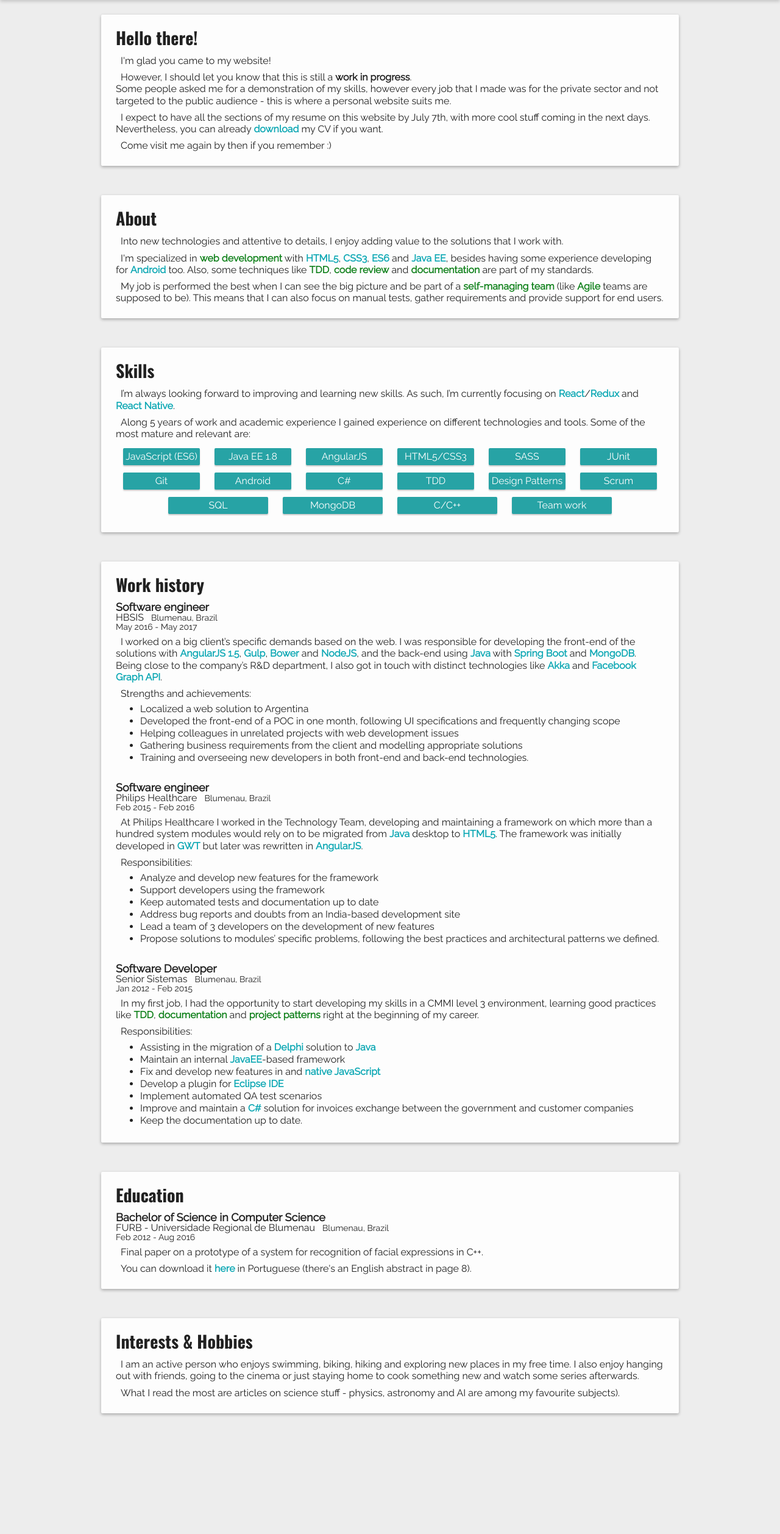
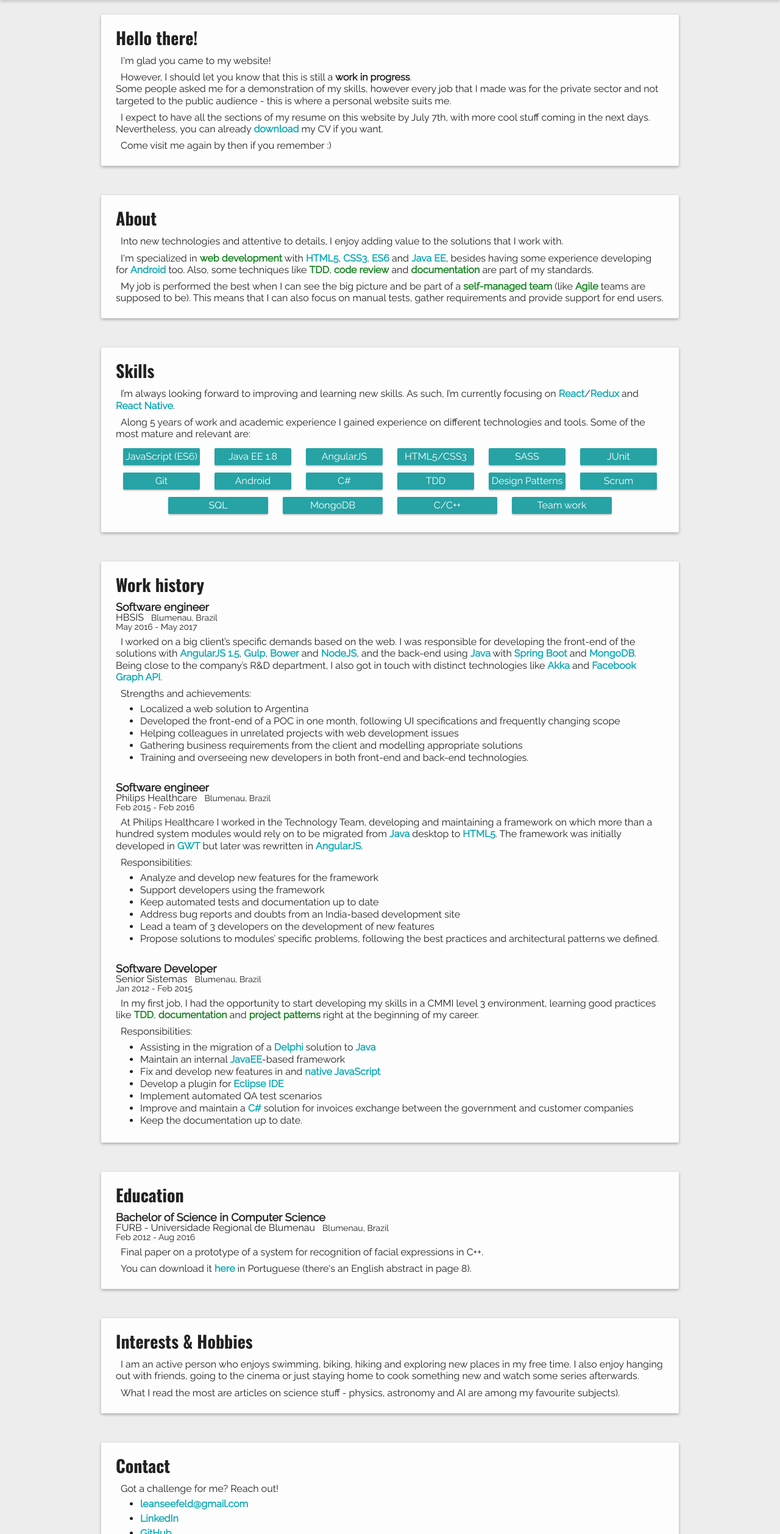
Before and after one commit to leanseefeld/leander.one, a website: page src/index.html in a window 1280 px wide. Shown: the part 284-2800 px from the top of the page at 61% size. Before the commit the page ends 2626 px from the top, so only its background shows below. Drawn offline with nearby package versions, Linux system fonts and the light colour scheme.

Commit message:
contact section

```diff
--- a/src/index.html
+++ b/src/index.html
@@ -50,7 +50,7 @@
         <em class="tech">Android</em> too. Also, some techniques like <em class="meth">TDD</em>,
         <em class="meth">code review</em> and <em class="meth">documentation</em> are part of my standards.</p>
       <p>My job is performed the best when I can see the big picture and be part of a
-        <em class="meth">self-managing team</em> (like <em class="meth">Agile</em> teams are supposed to be). This means
+        <em class="meth">self-managed team</em> (like <em class="meth">Agile</em> teams are supposed to be). This means
         that I can also focus on manual tests, gather requirements and provide support for end users.</p>
     </article>
 
@@ -185,6 +185,17 @@
       <p>What I read the most are articles on science stuff - physics, astronomy and AI are among my favourite subjects).</p>
     </article>
 
+    <article class="contact">
+      <h1>Contact</h1>
+      <p>Got a challenge for me? Reach out!</p>
+      <ul class="links">
+        <li><a href="mailto:leanseefeld@gmail.com?subject=Contact%20from%20website" class="email">leanseefeld@gmail.com</a></li>
+        <li><a href="https://linkedin.com/in/leanseefeld" class="linkedin">LinkedIn</a></li>
+        <li><a href="https://github.com/leanseefeld" class="github">GitHub</a></li>
+        <li><a href="https://stackexchange.com/users/3031739/leander" class="stackoverflow">StackOverflow</a></li>
+      </ul>
+    </article>
+
   </section>
 </body>
 
--- a/src/style/master.css
+++ b/src/style/master.css
@@ -140,25 +140,21 @@ em.env, em.meth {
   color: rgb(18, 130, 29);
 }
 
-.work .title>*,
-.education .title>* {
+.work .title>*, .education .title>* {
   margin-right: 8px;
 }
 
-.work .position,
-.education .course {
+.work .position, .education .course {
   display: block;
   font-size: 18px;
   font-weight: bold;
 }
 
-.work .location,
-.education .location {
+.work .location, .education .location {
   font-size: 14px;
 }
 
-.work .title .time,
-.education .title .time {
+.work .title .time, .education .title .time {
   font-size: 14px;
 }
 
@@ -179,6 +175,15 @@ em.env, em.meth {
   list-style-type: disc;
 }
 
+.contact .links {
+  list-style: disc;
+  margin-left: 2em;
+}
+
+.contact .links li {
+  margin: 8px;
+}
+
 @media (max-width:670px) {
   body>header {
     justify-content: center;
```
